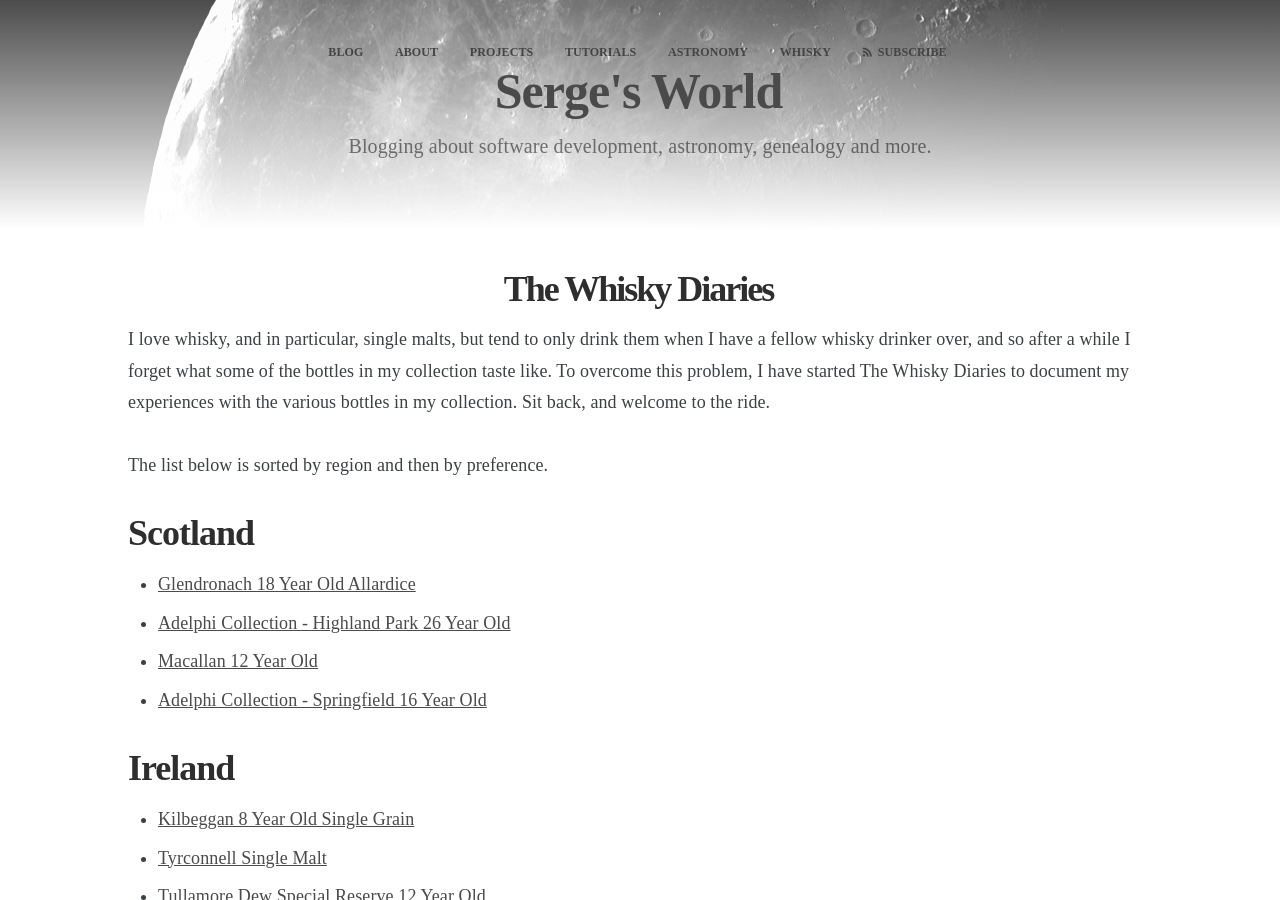
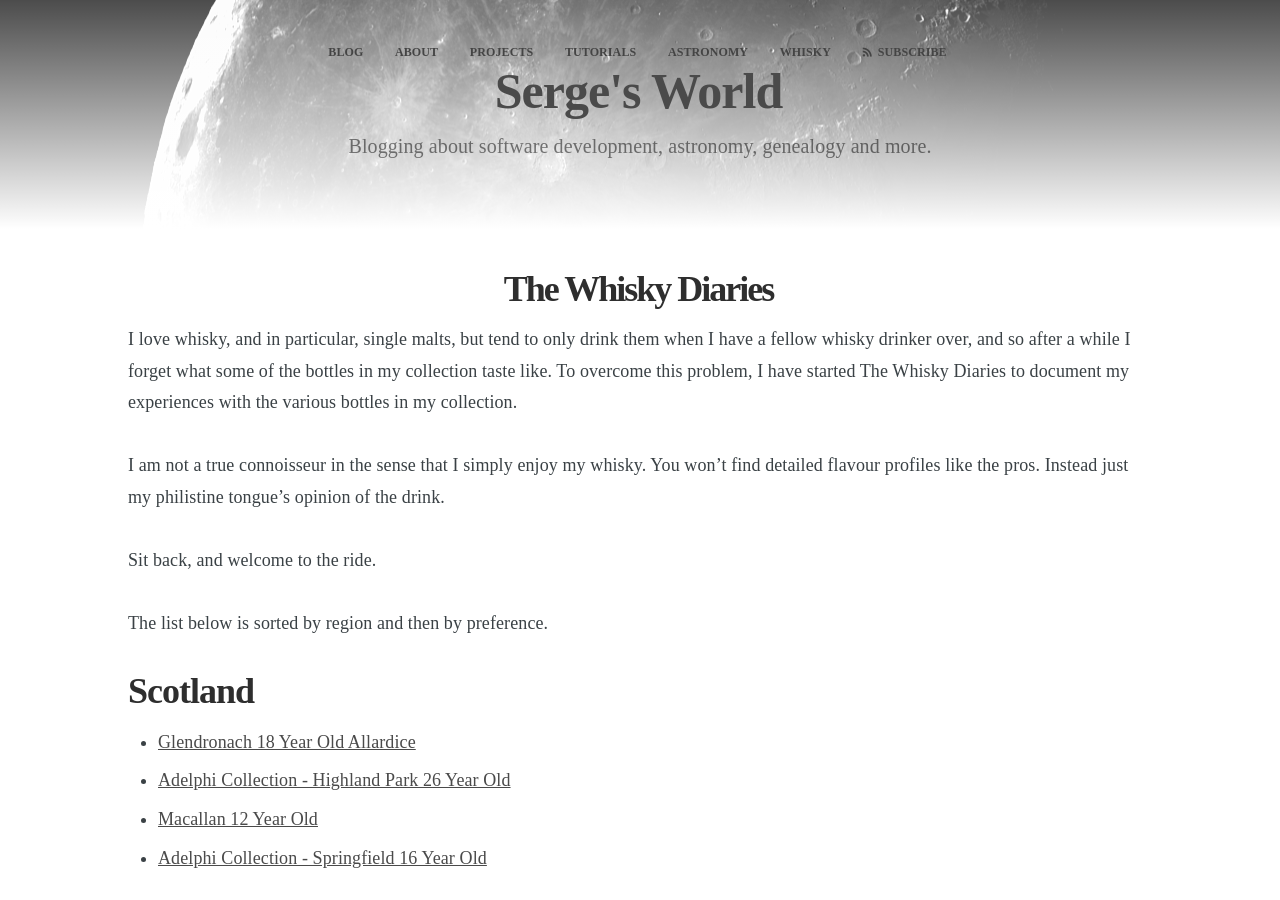
Before and after one commit to sjmeunier/sjmeunier.github.io, a Jekyll site: the page built from the-whisky-diaries.md, in a window 1280 px wide and 900 px high. Built offline with Jekyll 4.4.1, drawn with Linux system fonts in a browser that asks for light colours; some web fonts are replaced.

Commit message:
updated page

```diff
--- a/the-whisky-diaries.md
+++ b/the-whisky-diaries.md
@@ -3,7 +3,11 @@
 title: The Whisky Diaries
 ---
 
-I love whisky, and in particular, single malts, but tend to only drink them when I have a fellow whisky drinker over, and so after a while I forget what some of the bottles in my collection taste like. To overcome this problem, I have started The Whisky Diaries to document my experiences with the various bottles in my collection. Sit back, and welcome to the ride.
+I love whisky, and in particular, single malts, but tend to only drink them when I have a fellow whisky drinker over, and so after a while I forget what some of the bottles in my collection taste like. To overcome this problem, I have started The Whisky Diaries to document my experiences with the various bottles in my collection.
+
+I am not a true connoisseur in the sense that I simply enjoy my whisky. You won't find detailed flavour profiles like the pros. Instead just my philistine tongue's opinion of the drink.
+
+Sit back, and welcome to the ride.
 
 The list below is sorted by region and then by preference.
 
```
